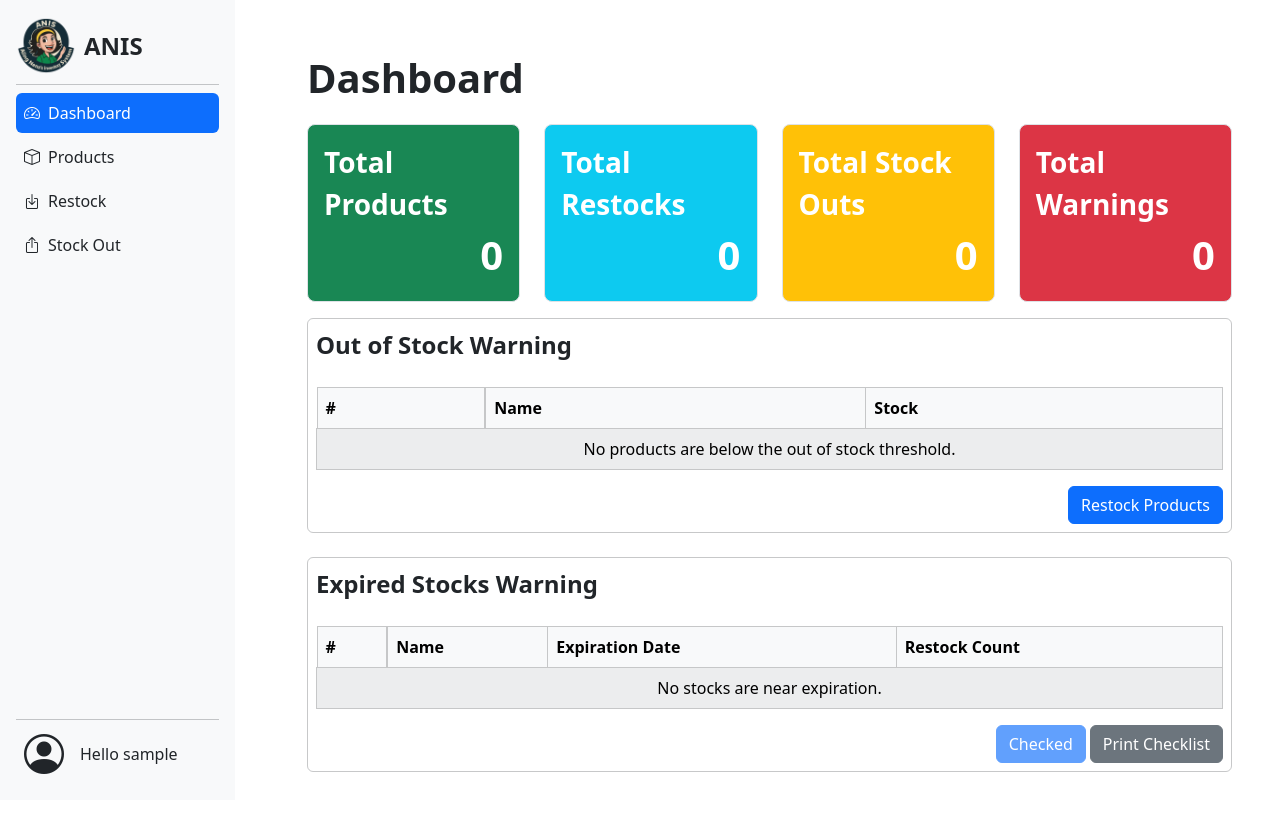
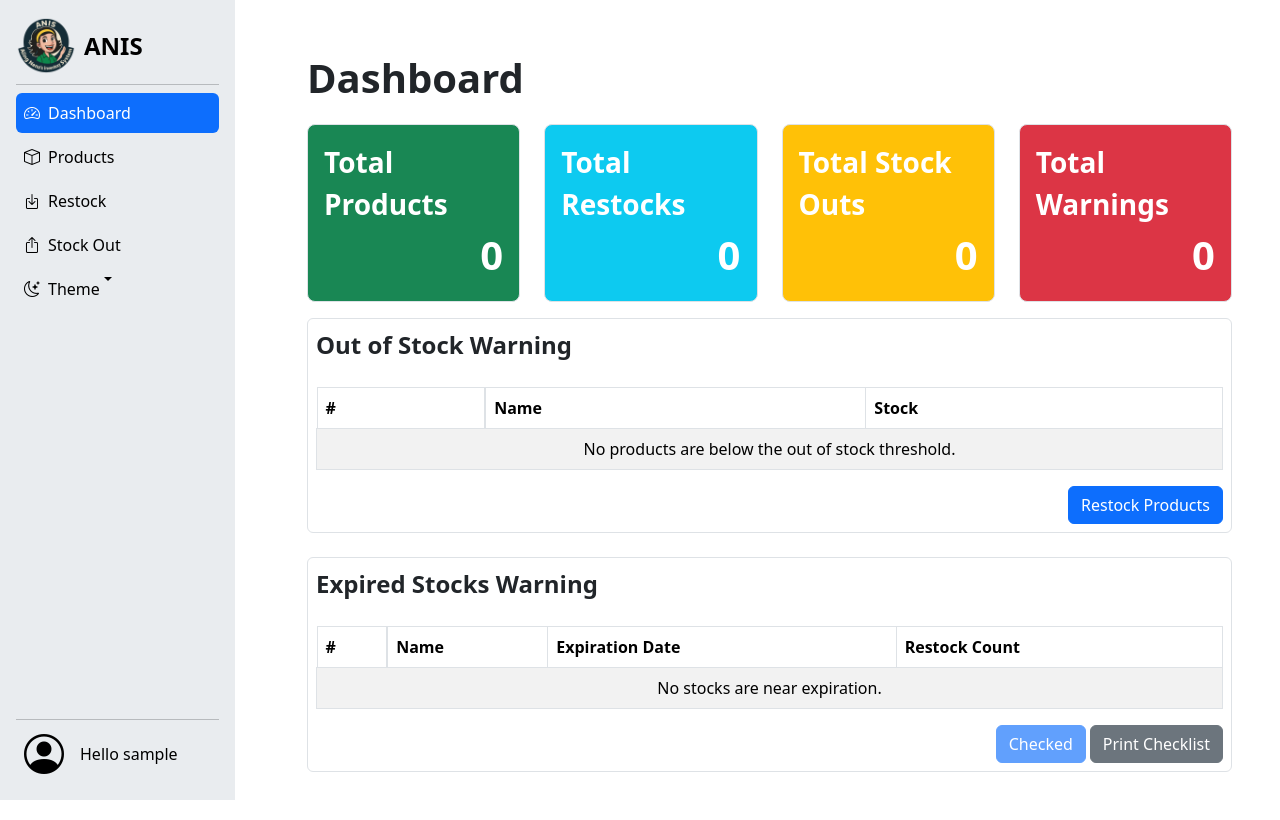
Before and after one commit to MaJul1/anis-php, a PHP site: page / in a window 1280 px wide. Run offline with PHP 8.4, Linux system fonts and the light colour scheme; the visitor is signed in with stand-in values (Sample User, id 1); data that the repository does not hold is empty.

Commit message:
Enhance UI: Add data-bs-theme attribute for consistent theming across pages and update sidebar styles for improved visibility

```diff
--- a/index.php
+++ b/index.php
@@ -11,7 +11,7 @@
 ?>
 
 <!DOCTYPE html>
-<html lang="en">
+<html lang="en" data-bs-theme="light">
 
   <head>
     <meta charset="UTF-8" />
@@ -26,9 +26,9 @@
   <body>
 
     <!-- sidebar (mobile toggle) -->
-    <div class="d-flex bg-light ps-3 d-md-none pt-1" style="height: 50px;">
+    <div class="d-flex ps-3 d-md-none pt-1 border-bottom" style="height: 50px; background-color: var(--bs-secondary-bg);">
       <a data-bs-toggle="offcanvas" href="#sidebarOffcanvas" aria-controls="sidebarOffcanvas">
-        <i class="bi bi-list border border-1 border-secondary rounded text-dark fs-2 ps-2 pe-2"></i>
+        <i class="bi bi-list border border-1 border-secondary rounded fs-2 ps-2 pe-2 link-body-emphasis"></i>
       </a>
     </div>
 
@@ -106,12 +106,12 @@
           </div>
         </div>
         <div
-          class="border border-1 border-opacity-25 border-dark rounded p-2 mb-4">
+          class="border border-1 border-opacity-25 rounded p-2 mb-4">
           <span class="fs-4 fw-semibold">Out of Stock Warning</span>
           <div class="table-responsive mt-4" style="max-height: 400px">
             <table
-              class="table table-striped table-bordered align-middle table-light">
-              <thead class="table-light">
+              class="table table-striped table-bordered align-middle">
+              <thead>
                 <tr>
                   <th scope="col" class="d-none d-md-block">#</th>
                   <th scope="col">Name</th>
@@ -145,12 +145,12 @@
             <a class="btn btn-primary" href="restock.php">Restock Products</a>
           </div>
         </div>
-        <div class="border border-1 border-opacity-25 border-dark rounded p-2">
+        <div class="border border-1 border-opacity-25 rounded p-2">
           <span class="fs-4 fw-semibold">Expired Stocks Warning</span>
           <div class="table-responsive mt-4" style="max-height: 350px">
             <table
-              class="table table-striped table-bordered align-middle table-light">
-              <thead class="table-light">
+              class="table table-striped table-bordered align-middle">
+              <thead>
                 <tr>
                   <th scope="col" class="d-none d-md-block">#</th>
                   <th scope="col">Name</th>
--- a/js/sidebar.js
+++ b/js/sidebar.js
@@ -4,14 +4,14 @@
 document.addEventListener('DOMContentLoaded', function () {
   const active = window.activeSidebar || '';
   function isActive(page) {
-    return active === page ? 'bg-primary text-white' : 'text-dark';
+    return active === page ? 'bg-primary text-white' : 'link-body-emphasis';
   }
   function isIconActive(page) {
-    return active === page ? 'text-white' : 'text-dark';
+    return active === page ? 'text-white' : 'link-body-emphasis';
   }
   const sidebarHTML = `
-    <div class="d-flex flex-column offcanvas-md offcanvas-start p-3 bg-light position-fixed" tabindex="-1" id="sidebarOffcanvas" aria-labelledby="sidebarOffcanvasLabel" style="width: 235px; height: 100vh">
-      <a class="d-flex align-items-center mb-0 mb-md-1 link-dark text-decoration-none" href="index.php">
+    <div class="d-flex flex-column offcanvas-md offcanvas-start p-3 position-fixed" tabindex="-1" id="sidebarOffcanvas" aria-labelledby="sidebarOffcanvasLabel" style="width: 235px; height: 100vh; background-color: var(--bs-secondary-bg) !important;">
+      <a class="d-flex align-items-center mb-0 mb-md-1 link-body-emphasis text-decoration-none" href="index.php">
         <img src="assets/logo.png" class="rounded me-2" style="width: 60px; height: 60px"></img>
         <span class="fs-4 d-md-inline fw-semibold">ANIS</span>
       </a>
@@ -34,23 +34,51 @@ document.addEventListener('DOMContentLoaded', function () {
           Restock
         </a>
       </div>
-      <div class="mb-1 p-2 rounded mb-auto ${isActive('stockout')}">
+      <div class="mb-1 p-2 rounded ${isActive('stockout')}">
         <a class="${isActive('stockout')} text-decoration-none d-flex" href="stockout.php">
           <i class="bi bi-box-arrow-up me-2 ${isIconActive('stockout')}"></i>
           Stock Out
         </a>
       </div>
+      <div class="dropdown mb-1 p-2 rounded mb-auto">
+        <a class="dropdown-toggle text-decoration-none d-flex link-body-emphasis" href="#" data-bs-toggle="dropdown">
+          <i class="bi bi-moon-stars me-2"></i>
+          Theme
+        </a>
+        <ul class="dropdown-menu">
+          <li><a class="dropdown-item" href="#">Light</a></li>
+          <li><a class="dropdown-item" href="#">Dark</a></li>
+        </ul>
+      </div>
       <hr class="mb-1">
-      <a href="user.php" class="d-flex align-items-center text-decoration-none text-dark ps-2 rounded">
+      <a href="user.php" class="d-flex align-items-center text-decoration-none link-body-emphasis ps-2 rounded">
         <i class="bi bi-person-circle fs-1 me-3"></i>
         <span id="sidebar-username">Hello</span>
       </a>
     </div>
-    <div class="d-none d-md-block" style="min-width: 235px; height: 100vh;"></div>
+    <div class="d-none d-md-block" style="min-width: 235px; height: 100%;"></div>
   `;
   const sidebarContainer = document.getElementById('sidebar');
   if (sidebarContainer) {
     sidebarContainer.innerHTML = sidebarHTML;
+    // Add theme switcher functionality
+    const themeDropdown = sidebarContainer.querySelectorAll('.dropdown-item');
+    themeDropdown.forEach(function(item) {
+      item.addEventListener('click', function(e) {
+        e.preventDefault();
+        const theme = this.textContent.trim().toLowerCase();
+        if (theme === 'light' || theme === 'dark') {
+          document.documentElement.setAttribute('data-bs-theme', theme);
+          // Optionally, persist theme in localStorage
+          localStorage.setItem('bs-theme', theme);
+        }
+      });
+    });
+    // On load, apply saved theme
+    const savedTheme = localStorage.getItem('bs-theme');
+    if (savedTheme === 'light' || savedTheme === 'dark') {
+      document.documentElement.setAttribute('data-bs-theme', savedTheme);
+    }
   }
   const username = window.sidebarUsername || null;
   if (username) {
--- a/user.php
+++ b/user.php
@@ -6,7 +6,7 @@ if (!isset($_SESSION['user_id'])) {
 }
 ?>
 <!DOCTYPE html>
-<html lang="en">
+<html lang="en" data-bs-theme="light">
 <head>
   <meta charset="UTF-8">
   <meta name="viewport" content="width=device-width, initial-scale=1.0">
```
Also changed, not shown: product.php (+7 -7 lines), restock.php (+5 -5 lines), stockout.php (+5 -5 lines).
